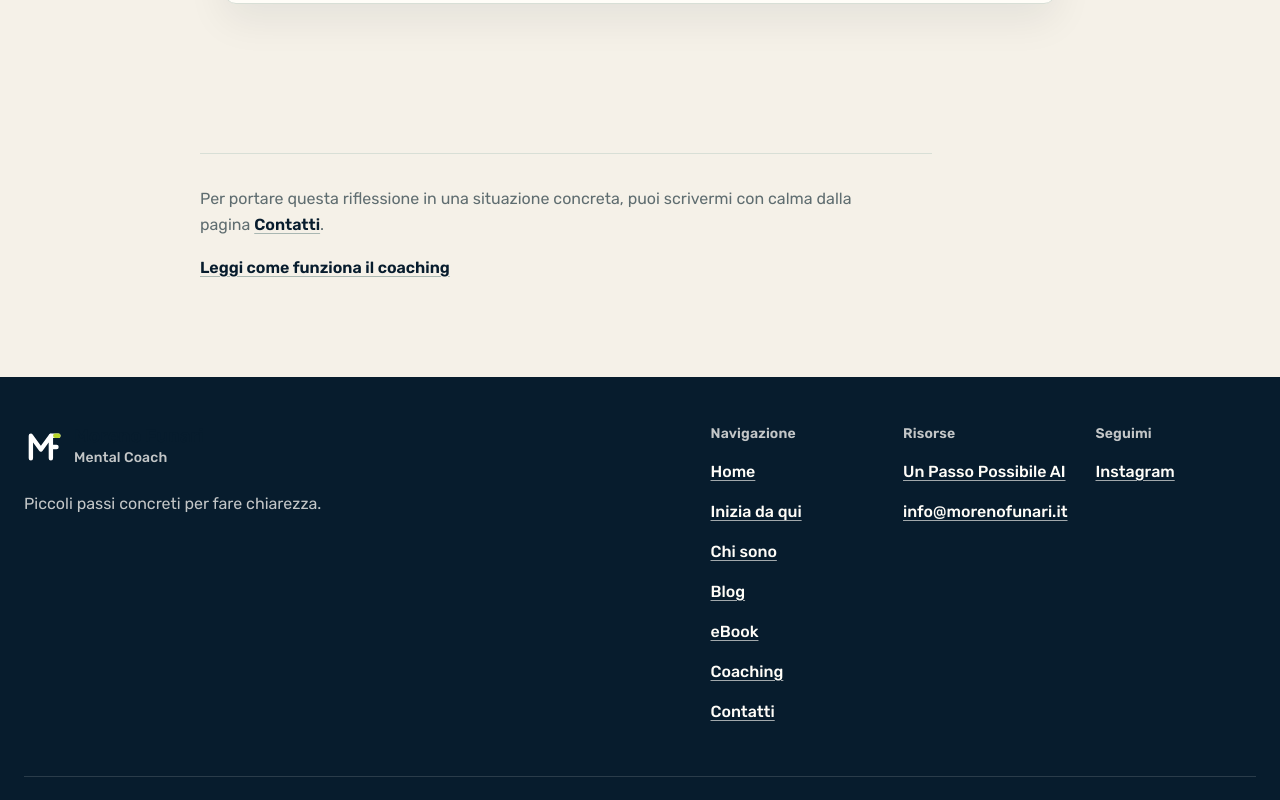
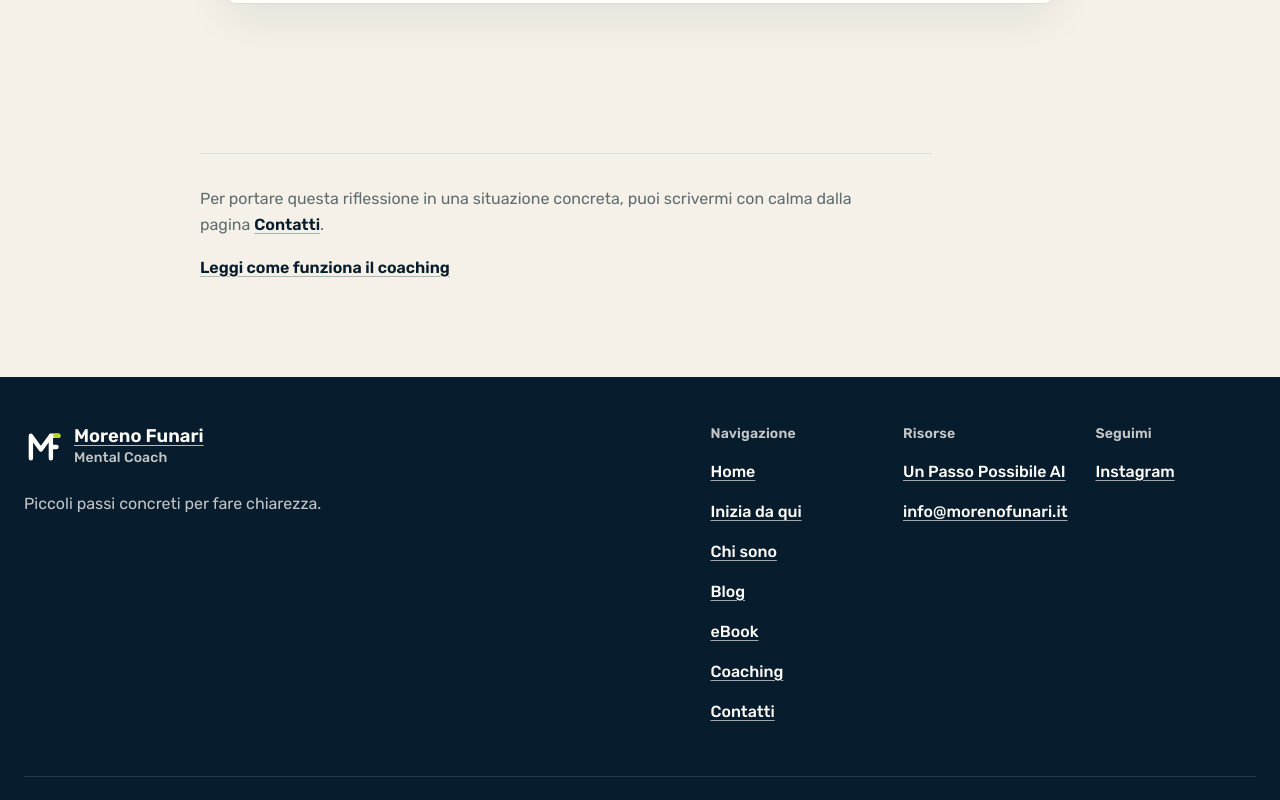
Before and after one commit to MorenoFunari/moreno-funari-website, a Next.js app: page /blog/quando-ti-senti-bloccato-non-devi-cambiare-tutto in a window 1280 px wide. In both pictures the pointer is over the link 113 px from the left and 3320 px from the top of the page. Shown: the part 2874-3674 px from the top of the page. Built offline with nearby package versions, Linux system fonts and the light colour scheme; no server answers.

Commit message:
Fix footer brand hover contrast

```diff
--- a/src/components/layout/site-brand.module.css
+++ b/src/components/layout/site-brand.module.css
@@ -41,8 +41,27 @@
   line-height: var(--line-height-label);
 }
 
+.footer,
+.footer:visited,
+.footer:hover,
+.footer:active {
+  color: var(--color-text-on-dark);
+}
+
 .footer {
+  --footer-brand-accent: #b7d52a;
+}
+
+.footer:hover .name {
+  text-decoration: underline;
+  text-decoration-color: var(--footer-brand-accent);
+  text-decoration-thickness: 0.08em;
+  text-underline-offset: 0.18em;
+}
+
+.footer:focus-visible {
   color: var(--color-text-on-dark);
+  outline-color: var(--footer-brand-accent);
 }
 
 .footer .mark {
@@ -50,6 +69,10 @@
   width: 2.5rem;
 }
 
-.footer .role {
+.footer .role,
+.footer:visited .role,
+.footer:hover .role,
+.footer:focus-visible .role,
+.footer:active .role {
   color: var(--color-text-on-dark-muted);
 }
```
